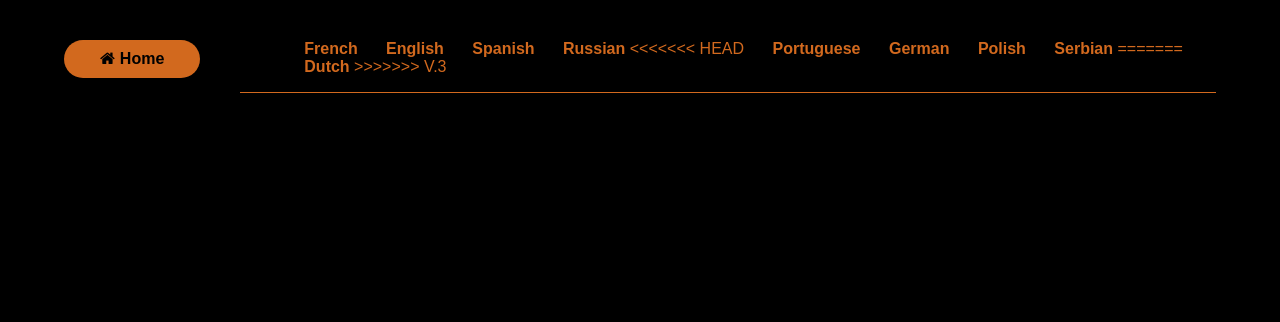
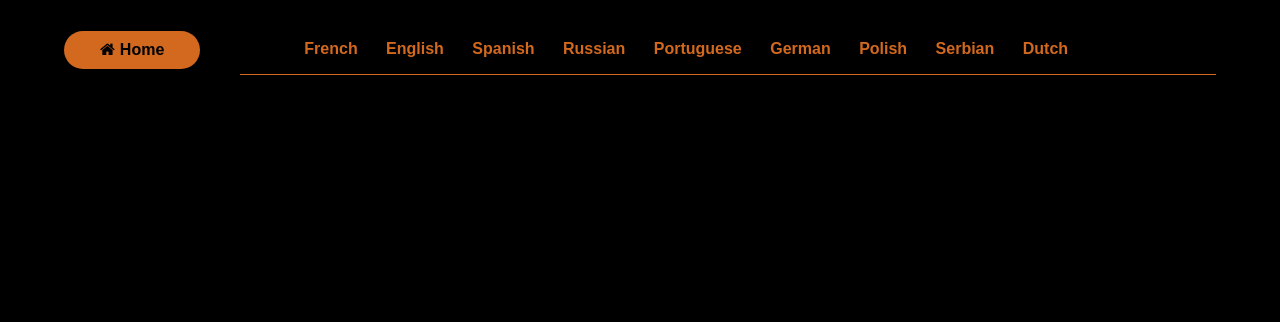
Before and after one commit to thomasdio/Halloween-Projet-2022-Thomas-Laura, a plain HTML site: page index.html in a window 1280 px wide. Shown: the top 322 px of the page. Drawn offline with Linux system fonts and the light colour scheme.

Commit message:
Last correction in nav landing page

```diff
--- a/index.html
+++ b/index.html
@@ -105,14 +105,11 @@ i{
             <a class="navigation--item" href="English_Page.html">English</a>
             <a class="navigation--item" href="Spanish_Page.html">Spanish</a>
             <a class="navigation--item" href="Italian_Page.html">Russian</a>
-<<<<<<< HEAD
             <a class="navigation--item" href="Portuguese_Page.html">Portuguese</a>
             <a class="navigation--item" href="German_Page.html">German</a>
             <a class="navigation--item" href="Polish_Page.html">Polish</a>
             <a class="navigation--item" href="Serbian_Page.html">Serbian</a>
-=======
             <a class="navigation--item" href="Dutch_Page.html">Dutch</a>
->>>>>>> V.3
           </ul>
         </nav>
       </header>
```
